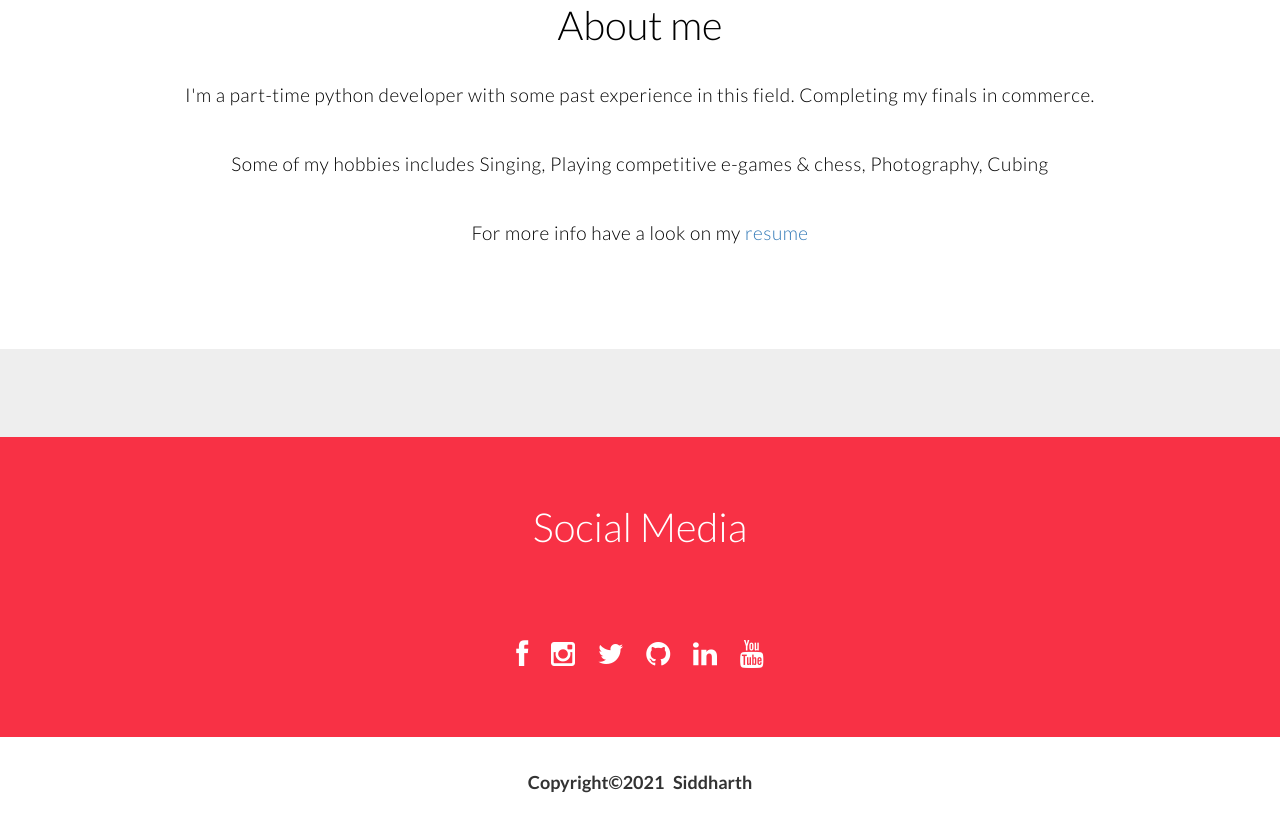
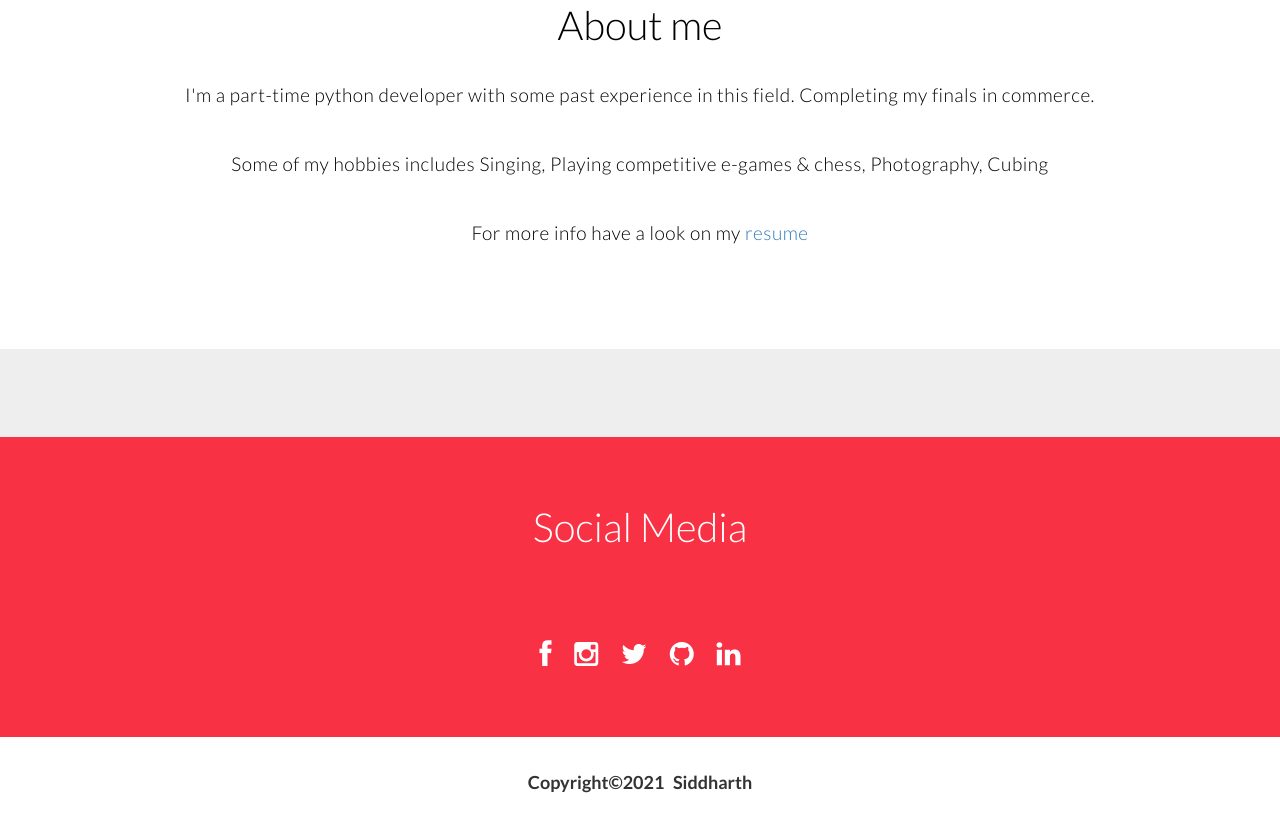
Before and after one commit to 11sid11/siddharthsahoo, a plain HTML site: page index.html in a window 1280 px wide. Shown: the part 893-1721 px from the top of the page. Drawn offline with Linux system fonts and the light colour scheme.

Commit message:
yt remove
test

```diff
--- a/index.html
+++ b/index.html
@@ -90,7 +90,6 @@
 						<a href="https://twitter.com/11sid112" target="_blank"><i class="fa fa-twitter fa-2x"></i></a>
 						<a href="https://github.com/11sid11" target="_blank"><i class="fa fa-github fa-2x"></i></a>
 						<a href="https://www.linkedin.com/in/11siddharthsahoo11" target="_blank"><i class="fa fa-linkedin fa-2x"></i></a>
-						<a href="https://www.youtube.com/channel/UCbEBfBidbgy-FIDylJq-h3w" target="_blank"><i class="fa fa-youtube fa-2x"></i></a>
 					</div>
 				</div>
 			</div>
```
